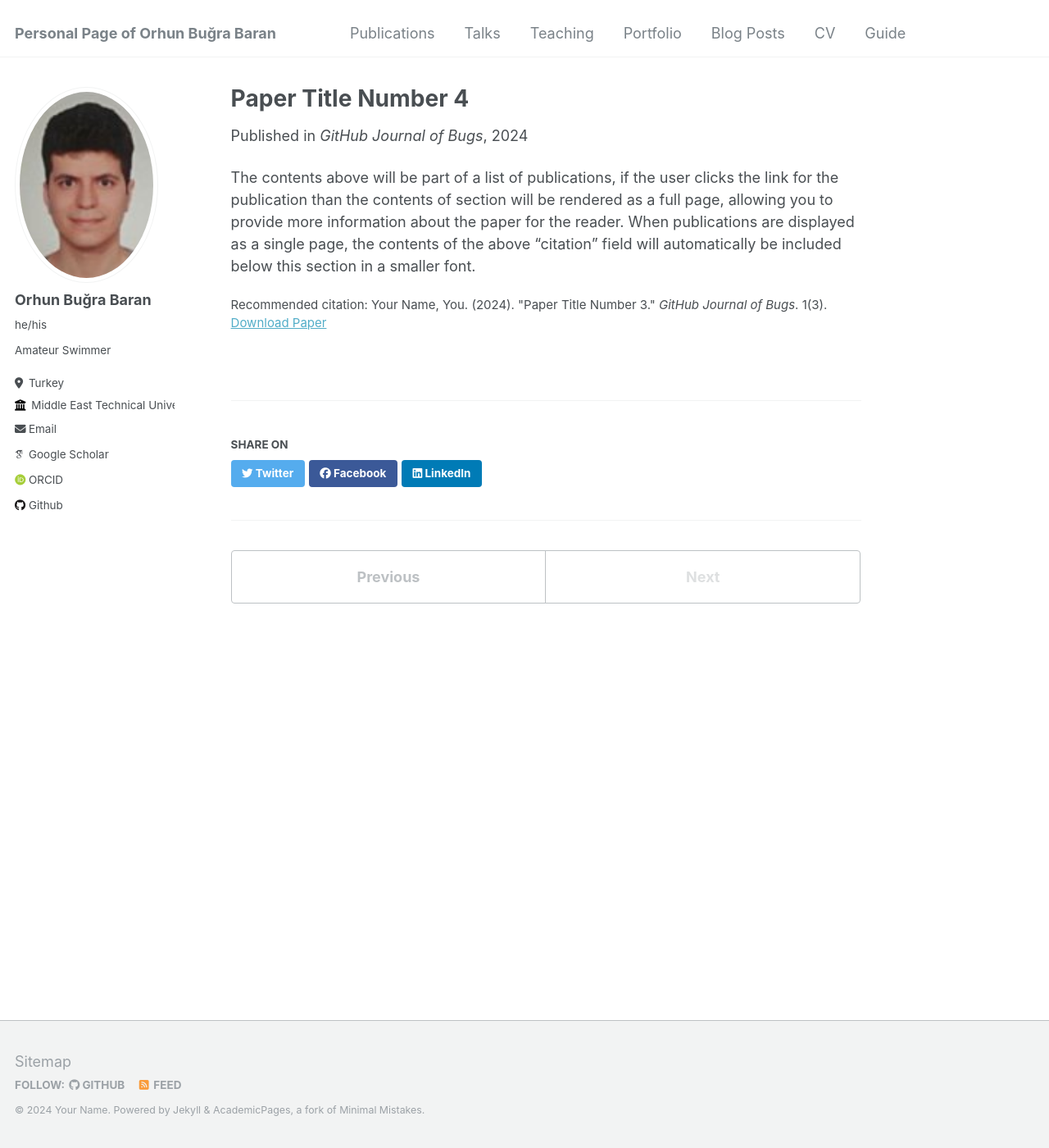
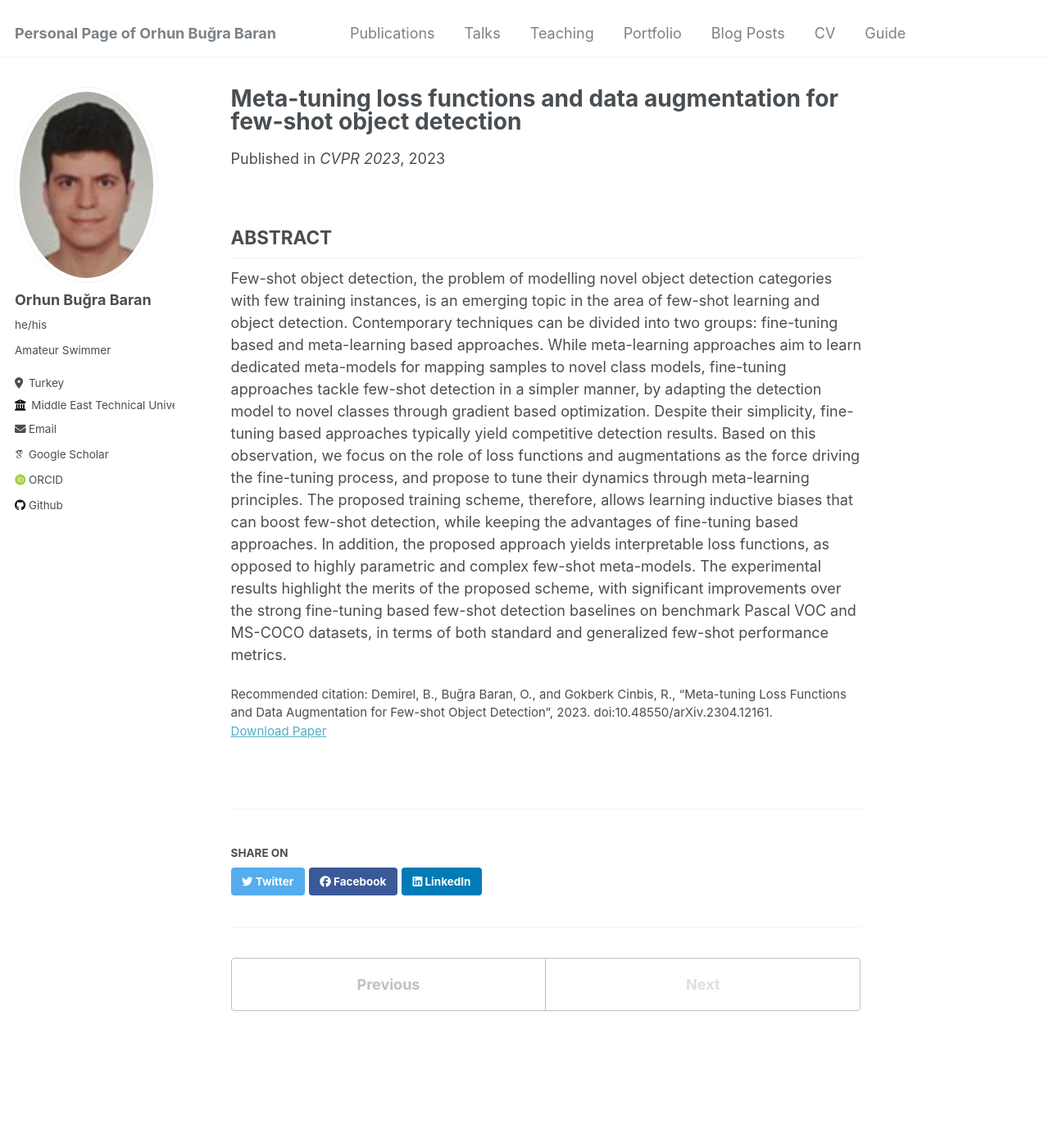
Before and after one commit to bugrabaran/bugrabaran.github.io, a Jekyll site: the page built from _publications/2024-02-17-paper-title-number-4.md, in a window 1280 px wide and 1400 px high. Shown: the whole window at 82% size. Built offline with Jekyll 4.4.1, drawn with Linux system fonts in a browser that asks for light colours; some web fonts are replaced.

Commit message:
Update 2024-02-17-paper-title-number-4.md

```diff
--- a/_publications/2024-02-17-paper-title-number-4.md
+++ b/_publications/2024-02-17-paper-title-number-4.md
@@ -1,12 +1,14 @@
 ---
-title: "Paper Title Number 4"
+title: "Meta-tuning loss functions and data augmentation for few-shot object detection"
 collection: publications
 permalink: /publication/2024-02-17-paper-title-number-4
-excerpt: 'This paper is about fixing template issue #693.'
-date: 2024-02-17
-venue: 'GitHub Journal of Bugs'
-paperurl: 'http://academicpages.github.io/files/paper3.pdf'
-citation: 'Your Name, You. (2024). &quot;Paper Title Number 3.&quot; <i>GitHub Journal of Bugs</i>. 1(3).'
+excerpt: 'This paper is about improving loss functions of few-shot detectors with meta-tuning.'
+date: 2023-04-24
+venue: 'CVPR 2023'
+paperurl: 'https://openaccess.thecvf.com/content/CVPR2023/papers/Demirel_Meta-Tuning_Loss_Functions_and_Data_Augmentation_for_Few-Shot_Object_Detection_CVPR_2023_paper.pdf'
+citation: 'Demirel, B., Buğra Baran, O., and Gokberk Cinbis, R., “Meta-tuning Loss Functions and Data Augmentation for Few-shot Object Detection”, 2023. doi:10.48550/arXiv.2304.12161.'
 ---
 
-The contents above will be part of a list of publications, if the user clicks the link for the publication than the contents of section will be rendered as a full page, allowing you to provide more information about the paper for the reader. When publications are displayed as a single page, the contents of the above "citation" field will automatically be included below this section in a smaller font.
+## ABSTRACT
+
+Few-shot object detection, the problem of modelling novel object detection categories with few training instances, is an emerging topic in the area of few-shot learning and object detection. Contemporary techniques can be divided into two groups: fine-tuning based and meta-learning based approaches. While meta-learning approaches aim to learn dedicated meta-models for mapping samples to novel class models, fine-tuning approaches tackle few-shot detection in a simpler manner, by adapting the detection model to novel classes through gradient based optimization. Despite their simplicity, fine-tuning based approaches typically yield competitive detection results. Based on this observation, we focus on the role of loss functions and augmentations as the force driving the fine-tuning process, and propose to tune their dynamics through meta-learning principles. The proposed training scheme, therefore, allows learning inductive biases that can boost few-shot detection, while keeping the advantages of fine-tuning based approaches. In addition, the proposed approach yields interpretable loss functions, as opposed to highly parametric and complex few-shot meta-models. The experimental results highlight the merits of the proposed scheme, with significant improvements over the strong fine-tuning based few-shot detection baselines on benchmark Pascal VOC and MS-COCO datasets, in terms of both standard and generalized few-shot performance metrics.
```
